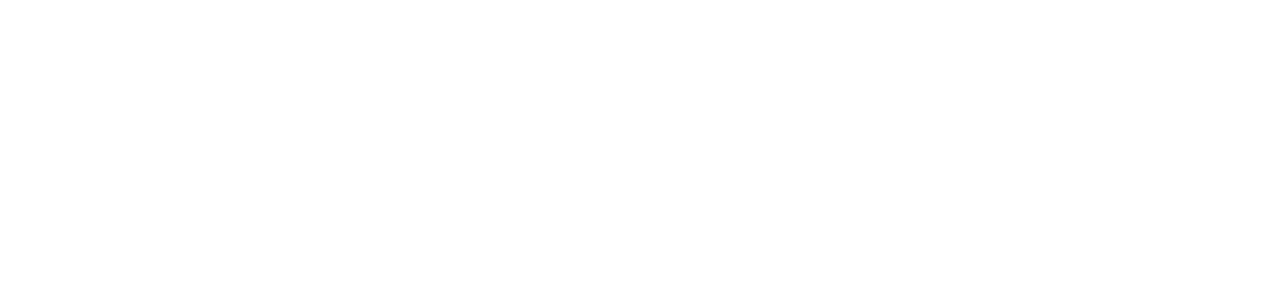
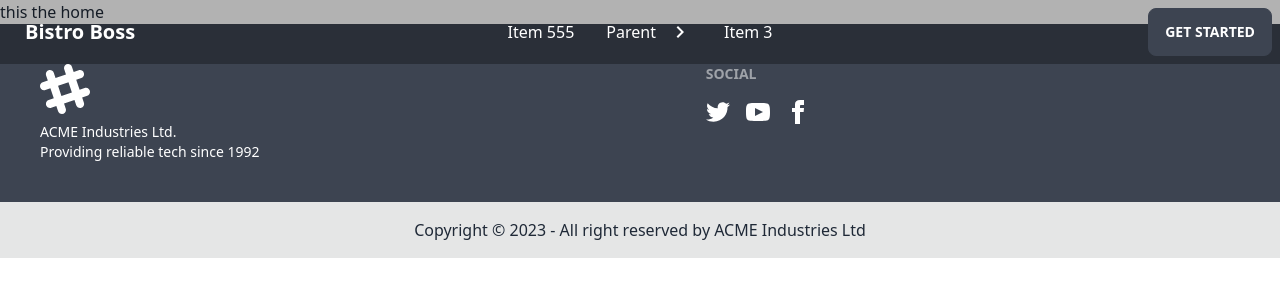
Before and after one commit to Rakib011110/bistro-boss-website-client-code, a React (Vite) app: page / in a window 1280 px wide. Shown: the top 300 px of the page. Built offline with nearby package versions, Linux system fonts and the light colour scheme.

Commit message:
navbar add

```diff
--- a/index.html
+++ b/index.html
@@ -1,5 +1,5 @@
 <!DOCTYPE html>
-<html lang="en">
+<html data-theme="light" lang="en">
   <head>
     <meta charset="UTF-8" />
     <link rel="icon" type="image/svg+xml" href="/vite.svg" />
--- a/package.json
+++ b/package.json
@@ -15,6 +15,7 @@
     "match-sorter": "^6.3.1",
     "react": "^18.2.0",
     "react-dom": "^18.2.0",
+    "react-responsive-carousel": "^3.2.23",
     "react-router-dom": "^6.11.2",
     "sort-by": "^1.2.0"
   },
--- a/src/Layouts/MainLayoutes.jsx
+++ b/src/Layouts/MainLayoutes.jsx
@@ -1,7 +1,17 @@
 import React from "react";
+import { Outlet } from "react-router-dom";
+import Footer from "../Pages/Shared/Footer/Footer";
+import Navbar from "../Pages/Shared/Navbar/Navbar";
 
 const MainLayoutes = () => {
-  return <div></div>;
+  return (
+    <div>
+      <Navbar></Navbar>
+      <Outlet> </Outlet>
+
+      <Footer></Footer>
+    </div>
+  );
 };
 
 export default MainLayoutes;
--- /dev/null
+++ b/src/Pages/Shared/Footer/Footer.jsx
@@ -0,0 +1,71 @@
+const Footer = () => {
+  return (
+    <footer>
+      <div className="footer p-10 bg-neutral text-neutral-content">
+        <div>
+          <svg
+            width="50"
+            height="50"
+            viewBox="0 0 24 24"
+            xmlns="http://www.w3.org/2000/svg"
+            fillRule="evenodd"
+            clipRule="evenodd"
+            className="fill-current"
+          >
+            <path d="M22.672 15.226l-2.432.811.841 2.515c.33 1.019-.209 2.127-1.23 2.456-1.15.325-2.148-.321-2.463-1.226l-.84-2.518-5.013 1.677.84 2.517c.391 1.203-.434 2.542-1.831 2.542-.88 0-1.601-.564-1.86-1.314l-.842-2.516-2.431.809c-1.135.328-2.145-.317-2.463-1.229-.329-1.018.211-2.127 1.231-2.456l2.432-.809-1.621-4.823-2.432.808c-1.355.384-2.558-.59-2.558-1.839 0-.817.509-1.582 1.327-1.846l2.433-.809-.842-2.515c-.33-1.02.211-2.129 1.232-2.458 1.02-.329 2.13.209 2.461 1.229l.842 2.515 5.011-1.677-.839-2.517c-.403-1.238.484-2.553 1.843-2.553.819 0 1.585.509 1.85 1.326l.841 2.517 2.431-.81c1.02-.33 2.131.211 2.461 1.229.332 1.018-.21 2.126-1.23 2.456l-2.433.809 1.622 4.823 2.433-.809c1.242-.401 2.557.484 2.557 1.838 0 .819-.51 1.583-1.328 1.847m-8.992-6.428l-5.01 1.675 1.619 4.828 5.011-1.674-1.62-4.829z"></path>
+          </svg>
+          <p>
+            ACME Industries Ltd.
+            <br />
+            Providing reliable tech since 1992
+          </p>
+        </div>
+        <div>
+          <span className="footer-title">Social</span>
+          <div className="grid grid-flow-col gap-4">
+            <a>
+              <svg
+                xmlns="http://www.w3.org/2000/svg"
+                width="24"
+                height="24"
+                viewBox="0 0 24 24"
+                className="fill-current"
+              >
+                <path d="M24 4.557c-.883.392-1.832.656-2.828.775 1.017-.609 1.798-1.574 2.165-2.724-.951.564-2.005.974-3.127 1.195-.897-.957-2.178-1.555-3.594-1.555-3.179 0-5.515 2.966-4.797 6.045-4.091-.205-7.719-2.165-10.148-5.144-1.29 2.213-.669 5.108 1.523 6.574-.806-.026-1.566-.247-2.229-.616-.054 2.281 1.581 4.415 3.949 4.89-.693.188-1.452.232-2.224.084.626 1.956 2.444 3.379 4.6 3.419-2.07 1.623-4.678 2.348-7.29 2.04 2.179 1.397 4.768 2.212 7.548 2.212 9.142 0 14.307-7.721 13.995-14.646.962-.695 1.797-1.562 2.457-2.549z"></path>
+              </svg>
+            </a>
+            <a>
+              <svg
+                xmlns="http://www.w3.org/2000/svg"
+                width="24"
+                height="24"
+                viewBox="0 0 24 24"
+                className="fill-current"
+              >
+                <path d="M19.615 3.184c-3.604-.246-11.631-.245-15.23 0-3.897.266-4.356 2.62-4.385 8.816.029 6.185.484 8.549 4.385 8.816 3.6.245 11.626.246 15.23 0 3.897-.266 4.356-2.62 4.385-8.816-.029-6.185-.484-8.549-4.385-8.816zm-10.615 12.816v-8l8 3.993-8 4.007z"></path>
+              </svg>
+            </a>
+            <a>
+              <svg
+                xmlns="http://www.w3.org/2000/svg"
+                width="24"
+                height="24"
+                viewBox="0 0 24 24"
+                className="fill-current"
+              >
+                <path d="M9 8h-3v4h3v12h5v-12h3.642l.358-4h-4v-1.667c0-.955.192-1.333 1.115-1.333h2.885v-5h-3.808c-3.596 0-5.192 1.583-5.192 4.615v3.385z"></path>
+              </svg>
+            </a>
+          </div>
+        </div>
+      </div>
+      <div className="p-4 footer-center bg-base-300 text-base-content">
+        <div>
+          <p>Copyright © 2023 - All right reserved by ACME Industries Ltd</p>
+        </div>
+      </div>
+    </footer>
+  );
+};
+
+export default Footer;
--- /dev/null
+++ b/src/Pages/Shared/Navbar/Navbar.jsx
@@ -0,0 +1,80 @@
+import React from "react";
+
+const Navbar = () => {
+  const navOptions = (
+    <>
+      <li>
+        <a>Item 555</a>
+      </li>
+      <li tabIndex={0}>
+        <a className="justify-between">
+          Parent
+          <svg
+            className="fill-current"
+            xmlns="http://www.w3.org/2000/svg"
+            width="24"
+            height="24"
+            viewBox="0 0 24 24"
+          >
+            <path d="M8.59,16.58L13.17,12L8.59,7.41L10,6L16,12L10,18L8.59,16.58Z" />
+          </svg>
+        </a>
+        <ul className="p-2">
+          <li>
+            <a>Submenu 1</a>
+          </li>
+          <li>
+            <a>Submenu 2</a>
+          </li>
+        </ul>
+      </li>
+      <li>
+        <a>Item 3</a>
+      </li>
+    </>
+  );
+
+  return (
+    <div>
+      <>
+        <div className="navbar fixed z-10 bg-opacity-30 max-w-screen-xl bg-black text-white">
+          <div className="navbar-start">
+            <div className="dropdown">
+              <label tabIndex={0} className="btn btn-ghost lg:hidden">
+                <svg
+                  xmlns="http://www.w3.org/2000/svg"
+                  className="h-5 w-5"
+                  fill="none"
+                  viewBox="0 0 24 24"
+                  stroke="currentColor"
+                >
+                  <path
+                    strokeLinecap="round"
+                    strokeLinejoin="round"
+                    strokeWidth="2"
+                    d="M4 6h16M4 12h8m-8 6h16"
+                  />
+                </svg>
+              </label>
+              <ul
+                tabIndex={0}
+                className="menu menu-compact dropdown-content mt-3 p-2 shadow bg-base-100 rounded-box w-52"
+              >
+                {navOptions}
+              </ul>
+            </div>
+            <a className="btn btn-ghost normal-case text-xl">Bistro Boss</a>
+          </div>
+          <div className="navbar-center hidden lg:flex">
+            <ul className="menu menu-horizontal px-1">{navOptions}</ul>
+          </div>
+          <div className="navbar-end">
+            <a className="btn">Get started</a>
+          </div>
+        </div>
+      </>
+    </div>
+  );
+};
+
+export default Navbar;
--- a/src/main.jsx
+++ b/src/main.jsx
@@ -7,6 +7,8 @@
 
 ReactDOM.createRoot(document.getElementById("root")).render(
   <React.StrictMode>
-    <RouterProvider router={router} />
+    <div className="container mx-auto">
+      <RouterProvider router={router} />
+    </div>
   </React.StrictMode>
 );
```
Also changed, not shown: 1 other file (tests, documents, lock files or other folders).
